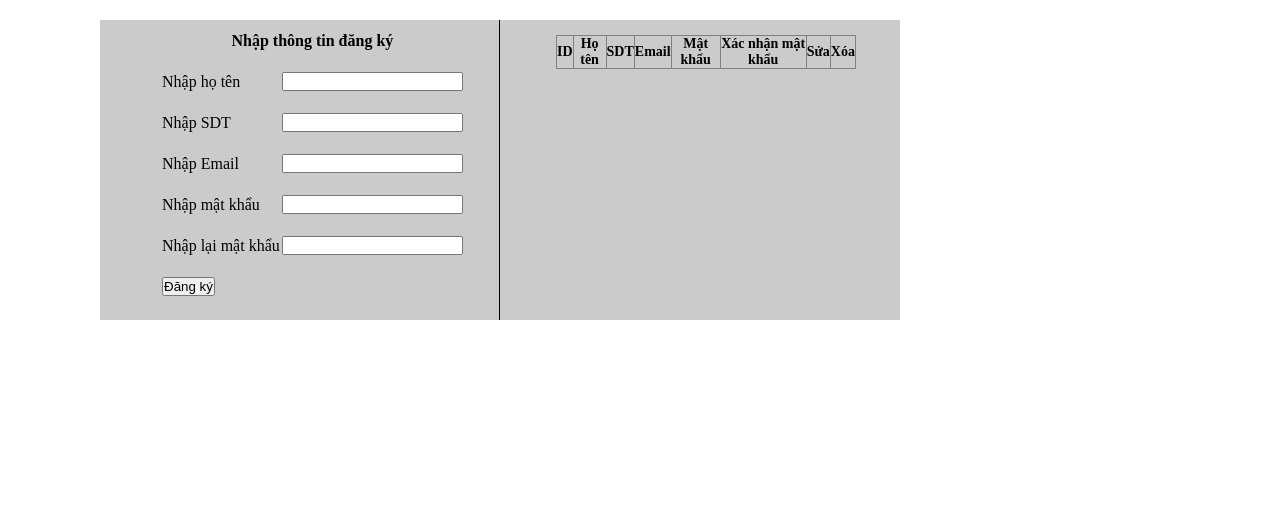
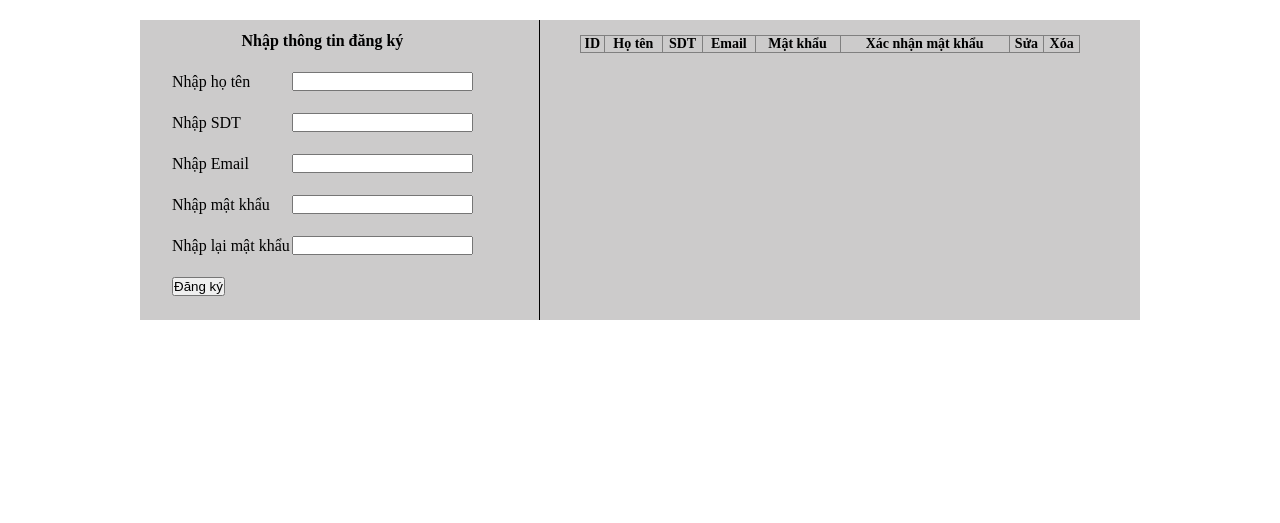
Before and after one commit to dohoan98/baitap, a plain HTML site: page Fix_buoi9/index.html in a window 1280 px wide. Drawn offline with Linux system fonts and the light colour scheme.

Commit message:
Update index.html

```diff
--- a/Fix_buoi9/index.html
+++ b/Fix_buoi9/index.html
@@ -11,26 +11,26 @@
 		}
 		.container
 		{
-
+			margin : auto;
 			width: 1000px;
 			min-height: 500px;
 			box-sizing: border-box;
 		}
 		.content
 		{
-			margin: auto;
+
 			box-sizing: border-box;
 			background-color: #CCCBCB;
-			width: 80%;
+			width: 100%;
 			margin-top: 20px;
 			min-height: 90%;
 
 		}
 		.content_left
 		{
-			padding: 10px 0px 0px 60px;
+			padding: 10px 0px 0px 30px;
 			box-sizing: border-box;
-			width: 50%;
+			width: 40%;
 			min-height: 300px;
 			float: left;
 			border-right: 1px solid black;
@@ -38,9 +38,9 @@
 		}
 		.content_right
 		{
-			padding: 15px 0px 0px 40px;
+			padding: 15px 0px 0px 20px;
 			box-sizing: border-box;
-			width: 48%;
+			width: 58%;
 			min-height: 300px;
 			float: right;
 
@@ -93,26 +93,24 @@
 						</tr>
 						<tr>
 							<td>Nhập mật khẩu</td>
-							<td><input type="text" name="pass" id="txtpass" onblur="checkPass()"></td>
+							<td><input type="password" name="pass" id="txtpass" onblur="checkPass()"></td>
 						</tr>
 						<tr>
 							<td class="check" colspan="2" id="checkRepass"><br></td>
 						</tr>
 						<tr>
 							<td>Nhập lại mật khẩu</td>
-							<td><input type="text" name="repass" id="txtrepass" onblur="checkRepassword()"></td>
+							<td><input type="password" name="repass" id="txtrepass" onblur="checkRepassword()"></td>
 						</tr>
 						<tr><td><br></td></tr>
 						<tr>
-							<!-- <td><input type="button" name="" id="btnclick" onclick="add()" value="Đăng ký"></td>
-													 <td><input type="button" name="" id="btnupdate" onclick="add()" value="Update"></td>   -->
 							<td colspan="2"><button id="btnclick" type="button" value="ok" onclick="add()">Đăng ký</button></td>
 						</tr>
 					</table>
 				</form>
 			</div>
 			<div class="content_right">
-				<table border="1" style="border-collapse: collapse; width: 300px;min-height: 100px; text-align: center; font-size: 14px;">
+				<table border="1" style="border-collapse: collapse; width: 500px;min-height: 100px; text-align: center; font-size: 14px;">
 					<thead>
 						<tr>
 							<th>ID</th>
```
